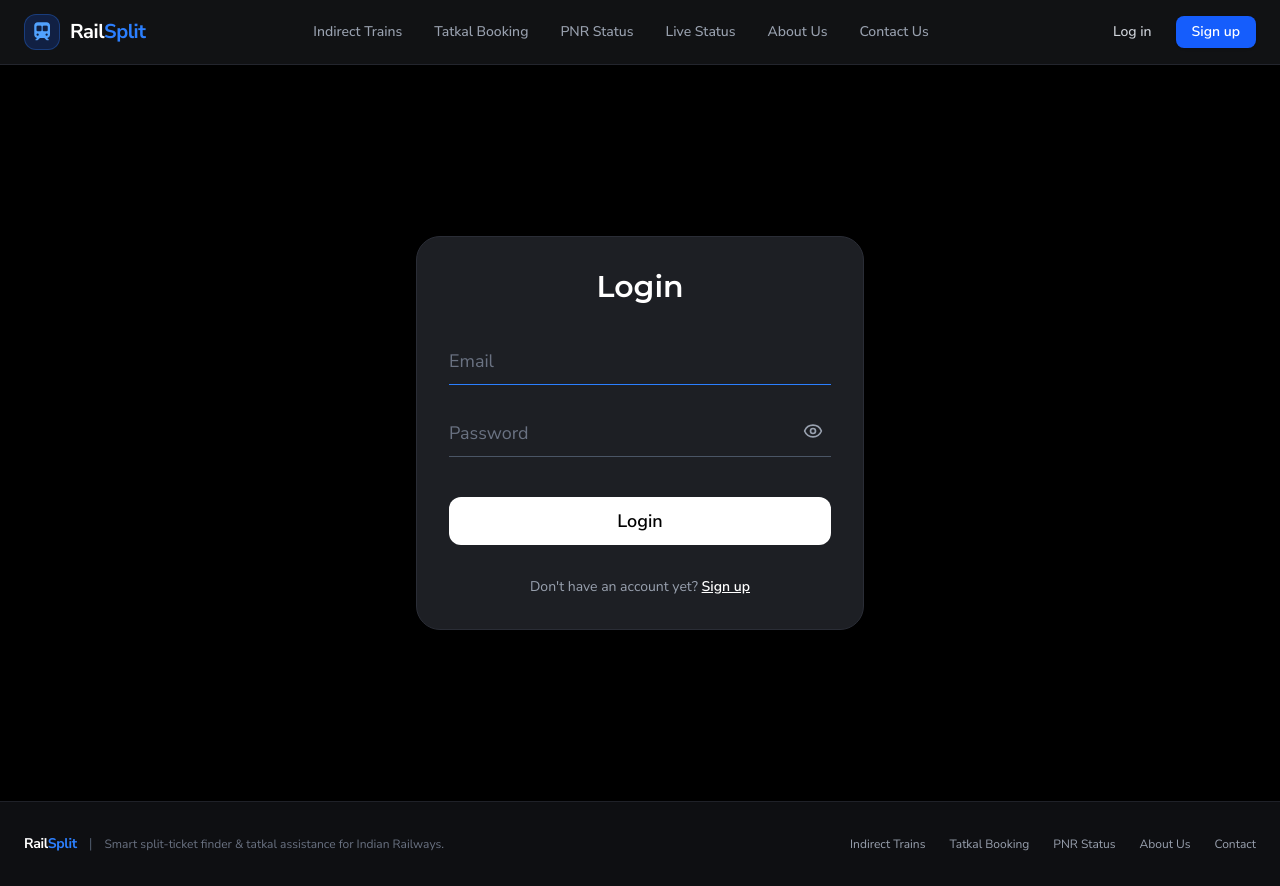
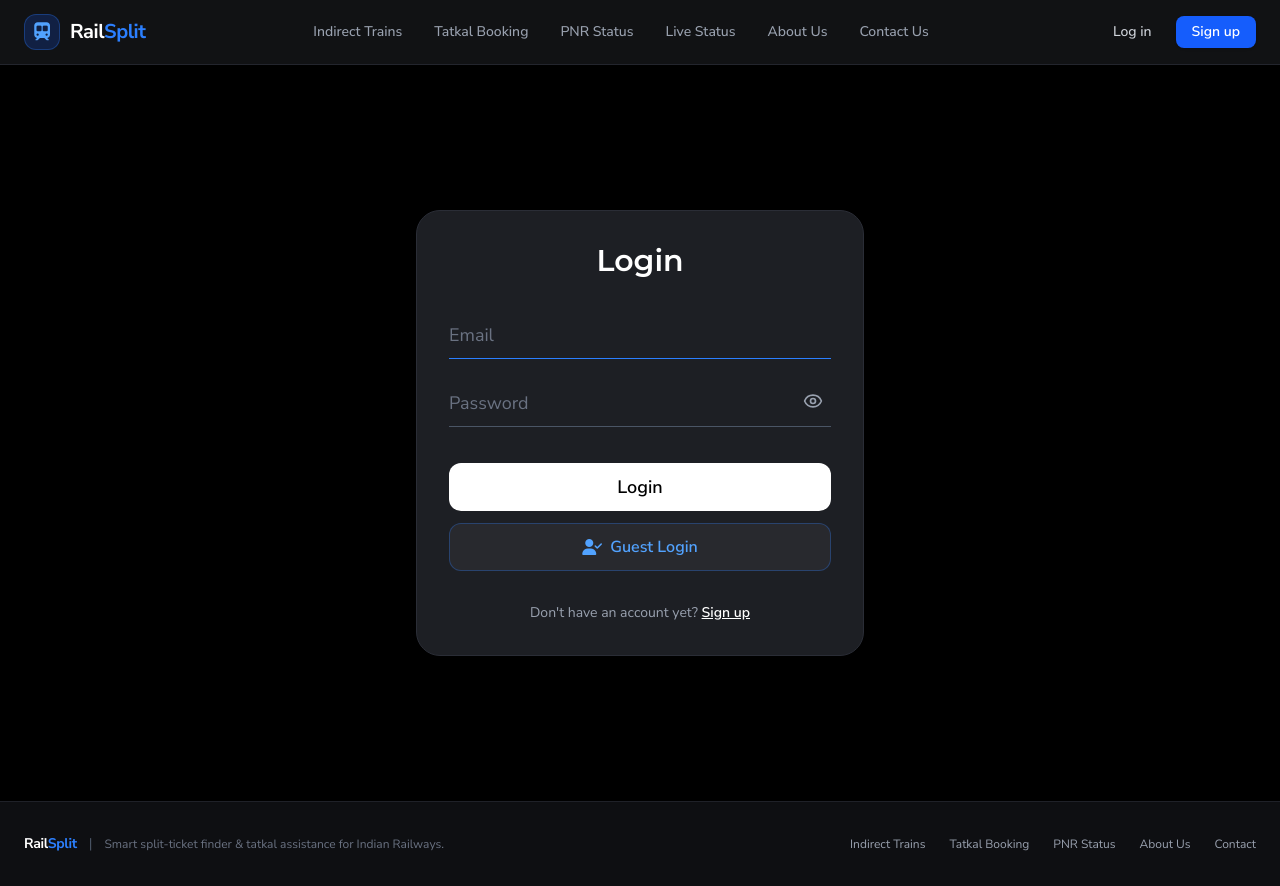
Before and after one commit to KALI-THE-HACKER/RailSplit, a React (Vite) app in the folder railsplit-frontend/: page /login in a window 1280 px wide. Built offline with nearby package versions, Linux system fonts and the light colour scheme; no server answers; a web font is replaced by a local one.

Commit message:
feat(frontend): Add guest login and remove multiple logout button

```diff
--- a/railsplit-frontend/src/Screens/DesktopComponents/DesktopLoginPage.jsx
+++ b/railsplit-frontend/src/Screens/DesktopComponents/DesktopLoginPage.jsx
@@ -1,10 +1,12 @@
-import React, { useState } from "react";
-import { useNavigate, Link } from "react-router-dom";
+import React, { useState, useEffect } from "react";
+import { useNavigate, Link, useLocation } from "react-router-dom";
 import { signInWithEmailAndPassword } from "firebase/auth";
 import { getDoc, doc } from "firebase/firestore";
 import { auth, db } from "../../firebase";
 import { Eye, EyeOff } from "lucide-react";
-import image from "/image-2.png";
+
+const DEMO_EMAIL = "guest@luckylinux.dev";
+const DEMO_PASSWORD = "demo123456";
 
 function DesktopLoginPage() {
     const [email, setEmail] = useState("");
@@ -13,29 +15,29 @@ function DesktopLoginPage() {
     const [showPassword, setShowPassword] = useState(false);
     const [loading, setLoading] = useState(false);
     const navigate = useNavigate();
+    const location = useLocation();
 
-    async function login(e) {
-        if (e) e.preventDefault();
+    async function executeLogin(loginEmail, loginPassword) {
         setError("");
-        if (!email || !password) {
+        if (!loginEmail || !loginPassword) {
             setError("Please fill all fields!");
             return;
         }
         setLoading(true);
         try {
-            const emailUserCredential = await signInWithEmailAndPassword(auth, email.trim(), password);
+            const emailUserCredential = await signInWithEmailAndPassword(auth, loginEmail.trim(), loginPassword);
             const user = emailUserCredential.user;
             const userDoc = await getDoc(doc(db, "users", user.uid));
 
             if (userDoc.exists()) {
                 const username = userDoc.data().username || user.displayName || "User";
                 localStorage.setItem("username", username);
-                localStorage.setItem("email", email.trim());
+                localStorage.setItem("email", loginEmail.trim());
                 navigate('/');
             } else {
-                const username = user.displayName || email.split('@')[0];
+                const username = user.displayName || loginEmail.split('@')[0];
                 localStorage.setItem("username", username);
-                localStorage.setItem("email", email.trim());
+                localStorage.setItem("email", loginEmail.trim());
                 navigate('/');
             }
         } catch (err) {
@@ -45,12 +47,30 @@ function DesktopLoginPage() {
         }
     }
 
+    async function login(e) {
+        if (e) e.preventDefault();
+        await executeLogin(email, password);
+    }
+
+    async function handleDemoLogin() {
+        setEmail(DEMO_EMAIL);
+        setPassword(DEMO_PASSWORD);
+        await executeLogin(DEMO_EMAIL, DEMO_PASSWORD);
+    }
+
+    useEffect(() => {
+        if (location.search.includes("demo=true")) {
+            setEmail(DEMO_EMAIL);
+            setPassword(DEMO_PASSWORD);
+        }
+    }, [location.search]);
+
     return (
         <div className="min-h-[calc(100vh-4rem)] w-full bg-black flex items-center justify-center py-12 px-6">
             <div className="max-w-md w-full bg-[#1D1F24] rounded-3xl p-8 shadow-2xl border border-[#2a2d36]">
                 <h1 className="text-3xl font-semibold text-white mb-8 text-center">Login</h1>
 
-                <form onSubmit={login} className="flex flex-col gap-6">
+                <form onSubmit={login} className="flex flex-col gap-5">
                     <div>
                         <input
                             className="border-b border-gray-600 focus:border-blue-500 h-12 w-full bg-transparent text-white text-lg focus:outline-none transition placeholder:text-gray-500"
@@ -85,13 +105,25 @@ function DesktopLoginPage() {
                         </div>
                     )}
 
+                    <div className="flex flex-col gap-3 mt-4">
                         <button
                             type="submit"
                             disabled={loading}
-                        className="w-full h-12 bg-white text-black font-semibold rounded-xl text-lg transition hover:bg-gray-200 mt-4 cursor-pointer disabled:opacity-50"
+                            className="w-full h-12 bg-white text-black font-semibold rounded-xl text-lg transition hover:bg-gray-200 cursor-pointer disabled:opacity-50"
                         >
                             {loading ? "Logging in..." : "Login"}
                         </button>
+
+                        <button
+                            type="button"
+                            onClick={handleDemoLogin}
+                            disabled={loading}
+                            className="w-full h-12 bg-[#28292E] hover:bg-[#343740] text-blue-400 border border-blue-500/30 font-semibold rounded-xl text-base transition flex items-center justify-center gap-2 cursor-pointer disabled:opacity-50"
+                        >
+                            <i className="fa-solid fa-user-check"></i>
+                            <span>Guest Login</span>
+                        </button>
+                    </div>
                 </form>
 
                 <p className="mt-8 text-sm text-gray-400 text-center">
--- a/railsplit-frontend/src/Screens/DesktopComponents/DesktopLoginScreen.jsx
+++ b/railsplit-frontend/src/Screens/DesktopComponents/DesktopLoginScreen.jsx
@@ -27,12 +27,20 @@ function DesktopLoginScreen() {
                         No confirmed seat? Discover indirect train routes with confirmed availability when direct trains are full.
                     </p>
 
-                    <div className="flex items-center gap-4 pt-2">
+                    <div className="flex flex-wrap items-center gap-4 pt-2">
                         <button
                             onClick={() => navigate('/login')}
                             className="bg-blue-600 hover:bg-blue-500 text-white font-semibold text-base px-8 py-3.5 rounded-xl transition duration-150 cursor-pointer shadow-md"
                         >
                             Log in to your account
+                        </button>
+
+                        <button
+                            onClick={() => navigate('/login?demo=true')}
+                            className="bg-[#28292E] hover:bg-[#343740] border border-blue-500/30 text-blue-400 font-semibold text-base px-6 py-3.5 rounded-xl transition cursor-pointer flex items-center gap-2"
+                        >
+                            <i className="fa-solid fa-user-check"></i>
+                            <span>Guest Login</span>
                         </button>
 
                         <Link
--- a/railsplit-frontend/src/Screens/MobileComponents/LoginPage.jsx
+++ b/railsplit-frontend/src/Screens/MobileComponents/LoginPage.jsx
@@ -1,11 +1,13 @@
-import { React, useState } from "react";
-import { useNavigate } from "react-router-dom";
+import React, { useState, useEffect } from "react";
+import { useNavigate, useLocation } from "react-router-dom";
 import { signInWithEmailAndPassword } from "firebase/auth";
 import { getDoc, doc } from "firebase/firestore";
 import { auth, db } from "../../firebase";
 import image from "/image-2.png";
 import { Eye, EyeOff } from "lucide-react";
 
+const DEMO_EMAIL = "guest@luckylinux.dev";
+const DEMO_PASSWORD = "demo123456";
 
 function LoginPage() {
     const [email, setEmail] = useState("");
@@ -14,77 +16,119 @@ function LoginPage() {
     const [showPassword, setShowPassword] = useState(false);
     const [loading, setLoading] = useState(false);
     const navigate = useNavigate();
+    const location = useLocation();
 
-    async function login(){
+    async function executeLogin(loginEmail, loginPassword) {
         setError("");
-        if (!email || !password) {
+        if (!loginEmail || !loginPassword) {
             setError("Please fill all fields!");
             return;
         }
         setLoading(true);
         try {
-            const emailUserCredential = await signInWithEmailAndPassword(auth, email, password);
+            const emailUserCredential = await signInWithEmailAndPassword(auth, loginEmail.trim(), loginPassword);
             const user = emailUserCredential.user;
             const userDoc = await getDoc(doc(db, "users", user.uid));
 
-            if(userDoc.exists()){
+            if (userDoc.exists()) {
                 const username = userDoc.data().username;
                 localStorage.setItem("username", username);
-                localStorage.setItem("email", email);
+                localStorage.setItem("email", loginEmail.trim());
                 navigate('/');
-            } else{
-                setError("Username not found!");
+            } else {
+                const username = user.displayName || loginEmail.split('@')[0];
+                localStorage.setItem("username", username);
+                localStorage.setItem("email", loginEmail.trim());
+                navigate('/');
             }
-
-        } catch(err) {
+        } catch (err) {
             setError(err.message);
         }
         setLoading(false);
     }
 
+    async function login() {
+        await executeLogin(email, password);
+    }
+
+    async function handleDemoLogin() {
+        setEmail(DEMO_EMAIL);
+        setPassword(DEMO_PASSWORD);
+        await executeLogin(DEMO_EMAIL, DEMO_PASSWORD);
+    }
+
+    useEffect(() => {
+        if (location.search.includes("demo=true")) {
+            setEmail(DEMO_EMAIL);
+            setPassword(DEMO_PASSWORD);
+        }
+    }, [location.search]);
 
     return (
         <div className="h-screen w-full relative bg-black">
-
             <img
                 src={image}
                 className="object-cover fixed w-screen top-[-10%] z-0"
                 style={{ filter: 'blur(1px)' }}
             />
 
-            <div className="absolute top-[27vh] left-[5vw] z-10 backdrop-blur-xs bg-white/10 p-6 rounded-2xl w-[90vw] text-center text-white">
-            <h1 className="text-4xl font-semibold text-white mb-10">Login</h1>
-            <div className="flex flex-col gap-10 items-center">
+            <div className="absolute top-[24vh] left-[5vw] z-10 backdrop-blur-xs bg-white/10 p-6 rounded-2xl w-[90vw] text-center text-white">
+                <h1 className="text-4xl font-semibold text-white mb-8">Login</h1>
+                <div className="flex flex-col gap-8 items-center">
                     <input
                         className="border-b border-green-100 h-12 w-[80vw] rounded-lg bg-transparent text-white text-xl focus:outline-none"
                         placeholder="Email"
                         type="email"
+                        value={email}
                         onChange={e => setEmail(e.target.value)}
                     />
                     <div className="relative">
                         <input
-                        className="border-b border-green-100 h-12 w-[80vw] rounded-lg bg-transparent text-white text-xl focus:outline-none" type={showPassword ? "text" : "password"}
+                            className="border-b border-green-100 h-12 w-[80vw] rounded-lg bg-transparent text-white text-xl focus:outline-none pr-10"
+                            type={showPassword ? "text" : "password"}
                             placeholder="Password"
+                            value={password}
                             onChange={e => setPassword(e.target.value)}
                         />
                         <div
                             className="absolute right-3 top-3 cursor-pointer"
                             onClick={() => setShowPassword(!showPassword)}
-                    >{showPassword ? <EyeOff color="white" size={20} /> : <Eye color="white" size={20} />}</div>
+                        >
+                            {showPassword ? <EyeOff color="white" size={20} /> : <Eye color="white" size={20} />}
+                        </div>
                     </div>
                 </div>
                 {error && (
-                <div className="text-red-500 p-2 rounded">
+                    <div className="text-red-500 p-2 rounded mt-2">
                         {error}
                     </div>
                 )}
-            <div>
-                <button onClick={() => {
-                    if(email && password){login();}
-                }} disabled={loading} className="relative border-0 bg-gray-100 text-black text-xl font-semibold mt-10 h-11 w-70 rounded-xl">{loading ? "Logging in..." : "Login"}</button>
+                <div className="flex flex-col items-center gap-3 mt-8">
+                    <button
+                        onClick={() => {
+                            if (email && password) { login(); }
+                        }}
+                        disabled={loading}
+                        className="border-0 bg-gray-100 text-black text-xl font-semibold h-11 w-70 rounded-xl"
+                    >
+                        {loading ? "Logging in..." : "Login"}
+                    </button>
+
+                    <button
+                        type="button"
+                        onClick={handleDemoLogin}
+                        disabled={loading}
+                        className="border border-blue-400/40 bg-black/40 text-blue-400 text-lg font-semibold h-11 w-70 rounded-xl flex items-center justify-center gap-2"
+                    >
+                        <i className="fa-solid fa-user-check text-sm"></i>
+                        <span>Guest Login</span>
+                    </button>
                 </div>
             </div>
-            <p className="absolute bottom-35 z-20 text-gray-300 text-center w-full">Don't have an account yet? <a href="/signup" className=" text-white font-semibold underline text-md">Sign up</a></p>
+
+            <p className="absolute bottom-28 z-20 text-gray-300 text-center w-full">
+                Don't have an account yet? <a href="/signup" className="text-white font-semibold underline text-md">Sign up</a>
+            </p>
 
             <div className="fixed top-80 w-full h-[100vh] bg-[linear-gradient(to_top,_black_65%,_transparent_100%)] z-5"></div>
         </div>
--- a/railsplit-frontend/src/Screens/MobileComponents/LoginScreen.jsx
+++ b/railsplit-frontend/src/Screens/MobileComponents/LoginScreen.jsx
@@ -2,36 +2,39 @@ import React, { useEffect } from "react";
 import { useNavigate } from "react-router-dom";
 import image from "/image-2.png";
 
-function LoginScreen(){
+function LoginScreen() {
     const navigate = useNavigate();
 
     useEffect(() => {
-        // Replace 'token' with your actual key
         const token = localStorage.getItem('username');
         if (token) {
-            navigate('/'); // Redirect to homepage if logged in
+            navigate('/');
         }
     }, [navigate]);
 
-    return(
+    return (
         <>
             <div className="h-screen w-full relative bg-black">
-                <img className="object-cover fixed w-screen top-[-10%] z-0" src={image}/>
+                <img className="object-cover fixed w-screen top-[-10%] z-0" src={image} />
 
                 <div className="fixed top-80 w-full h-[100vh] bg-[linear-gradient(to_top,_black_75%,_transparent_100%)] z-10">
-                    <div className="h-60 w-full fixed bottom-7 text-center">
-                        <h1 className="text-white text-4xl font-semibold">Your Emergency<br/> <span className="text-green-200">Ticket Booking System</span></h1>
+                    <div className="h-72 w-full fixed bottom-5 text-center">
+                        <h1 className="text-white text-4xl font-semibold">Your Emergency<br /> <span className="text-green-200">Ticket Booking System</span></h1>
                         <button onClick={() => {
-                                navigate('/login');
-                            }} className="border-0 bg-blue-500 text-white text-xl font-semibold mt-10 mb-5 h-13 w-80 rounded-xl">Log in to your account</button>
+                            navigate('/login');
+                        }} className="border-0 bg-blue-500 text-white text-xl font-semibold mt-8 mb-3 h-13 w-80 rounded-xl cursor-pointer">Log in to your account</button>
+                        <button onClick={() => {
+                            navigate('/login?demo=true');
+                        }} className="border border-blue-400/40 bg-black/60 text-blue-400 text-lg font-semibold mb-4 h-11 w-80 rounded-xl flex items-center justify-center gap-2 mx-auto cursor-pointer">
+                            <i className="fa-solid fa-user-check text-sm"></i>
+                            <span>Guest Login</span>
+                        </button>
                         <p className="text-gray-300">Don't have an account yet? <a href="/signup" className="text-white font-semibold underline text-md">Sign up</a></p>
                     </div>
                 </div>
-
-
             </div>
         </>
     );
 }
 
-export default LoginScreen
+export default LoginScreen;
```
Also changed, not shown: railsplit-frontend/src/Screens/DesktopComponents/DesktopHomepage.jsx (+1 -21 lines). Lines whose indentation alone changed are shown as unchanged.
